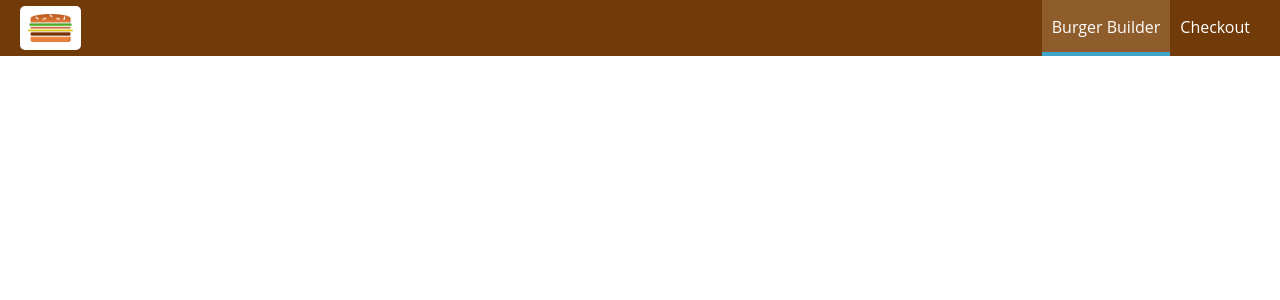
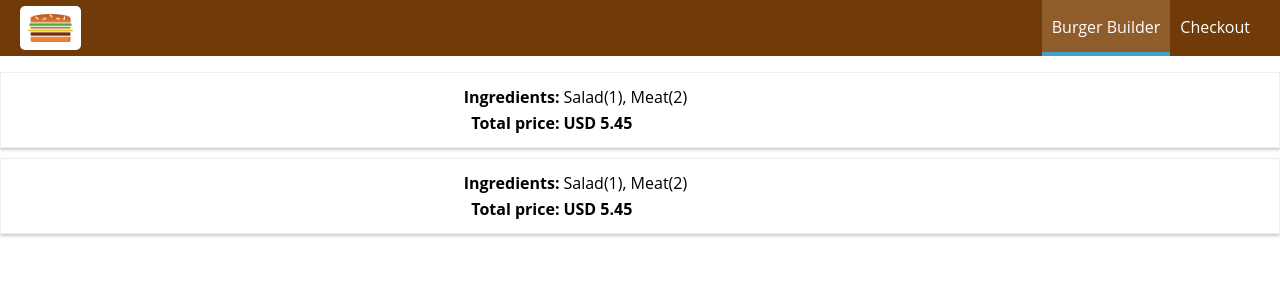
Before and after one commit to andreisavelev/burger-builder-react, a React app: page /orders in a window 1280 px wide. Shown: the top 300 px of the page. Built offline with nearby package versions, Linux system fonts and the light colour scheme.

Commit message:
Show dummy orders

```diff
--- a/src/App.js
+++ b/src/App.js
@@ -4,6 +4,7 @@ import {Route, Switch} from 'react-router-dom';
 import Layout from './components/Layout/Layout';
 import BurgerBuilder from './containers/BurgerBuilder/BurgerBuilder';
 import Checkout from './containers/Checkout/Checkout';
+import Orders from "./containers/Orders/Orders";
 
 class App extends Component {
     render() {
@@ -14,6 +15,8 @@ class App extends Component {
                         <Route path={'/'}
                                exact
                                component={BurgerBuilder}/>
+                        <Route path={'/orders'}
+                               component={Orders}/>
                         <Route path={'/checkout'}
                                component={Checkout}/>
                     </Switch>
--- /dev/null
+++ b/src/components/Order/Order.js
@@ -0,0 +1,28 @@
+import React from 'react';
+
+import classes from './order.css';
+
+const order = function (props) {
+    return (
+        <table className={classes.Order}>
+            <tbody>
+                <tr>
+                    <th>Ingredients:</th>
+                    <td>Salad(1), Meat(2)</td>
+                </tr>
+                <tr>
+                    <th>
+                        Total price:
+                    </th>
+                    <td>
+                        <strong>
+                            USD 5.45
+                        </strong>
+                    </td>
+                </tr>
+            </tbody>
+        </table>
+    );
+};
+
+export default order;
--- /dev/null
+++ b/src/components/Order/order.css
@@ -0,0 +1,12 @@
+.Order {
+    box-sizing: border-box;
+    width: 100%;
+    margin: 10px auto;
+    padding: 10px;
+    border: 1px solid #eee;
+    box-shadow: 0 2px 3px #ccc;
+}
+
+.Order th  {
+    text-align: right;
+}
--- a/src/containers/BurgerBuilder/BurgerBuilder.js
+++ b/src/containers/BurgerBuilder/BurgerBuilder.js
@@ -105,6 +105,7 @@ class BurgerBuilder extends Component {
                 queryParams.push(`${encodeURIComponent(i)}=${encodeURIComponent(this.state.ingredients[i])}`);
             }
         }
+        queryParams.push(`price=${this.state.totalPrice}`);
 
         queryString = queryParams.join('&');
 
@@ -112,36 +113,6 @@ class BurgerBuilder extends Component {
             pathname: '/checkout',
             search: `?${queryString}`
         });
-
-
-        // const order = {
-        //     ingredients: this.state.ingredients,
-        //     price: this.state.totalPrice,
-        //     customer: {
-        //         name: 'Andrey Savelev',
-        //         address: {
-        //             street: 'Teststreet 1',
-        //             zipCode: '12412',
-        //             country: 'Russia'
-        //         },
-        //         email: 'test@test.com',
-        //         deliveryMethod: 'fastest'
-        //     }
-        // };
-        //
-        // this.setState({
-        //     loading: true
-        // });
-        //
-        // axios.post('/orders.json', order)
-        //     .then(response => this.setState({
-        //         loading: false,
-        //         purchasing: false
-        //     }))
-        //     .catch(error => this.setState({
-        //         loading: false,
-        //         purchasing: false
-        //     }));
     };
 
     render() {
--- a/src/containers/Checkout/Checkout.js
+++ b/src/containers/Checkout/Checkout.js
@@ -6,24 +6,26 @@ import ContactData from './ContactData/ContactData';
 
 class Checkout extends Component {
     state = {
-        ingredients: {
-            salad: 1,
-            meat: 1,
-            bacon: 1,
-            cheese: 1
-        }
+        ingredients: null,
+        price: 0
     };
 
-    componentDidMount() {
+    componentWillMount() {
         const search = new URLSearchParams(this.props.location.search);
         const ingredients = {};
+        let price = 0;
 
         for (let item of search.entries()) {
-            ingredients[item[0]] = +item[1];
+            if (item[0] === 'price') {
+                price = item[1];
+            } else {
+                ingredients[item[0]] = +item[1];
+            }
         }
 
         this.setState({
-            ingredients
+            ingredients,
+            price
         });
     }
 
@@ -40,9 +42,13 @@ class Checkout extends Component {
             <div>
                 <CheckoutSummary ingredients={this.state.ingredients}
                                  checkoutCancelled={this.checkoutCancelledHandler}
-                                 checkoutContinued={this.checkoutContinuedHandler} />
+                                 checkoutContinued={this.checkoutContinuedHandler}/>
                 <Route path={`${this.props.match.path}/contact-data`}
-                       component={ContactData}/>
+                       render={() => (
+                           <ContactData ingredients={this.state.ingredients}
+                                        price={this.state.price}
+                                        {...this.props} />
+                       )}/>
             </div>
         );
     }
--- a/src/containers/Checkout/ContactData/ContactData.js
+++ b/src/containers/Checkout/ContactData/ContactData.js
@@ -1,7 +1,9 @@
 import React, {Component} from 'react';
 
+import axios from '../../../axios-orders';
 import Button from '../../../components/ui/Button/Button';
 import classes from './ContactData.css';
+import Spinner from '../../../components/ui/Spinner/Spinner';
 
 class ContactData extends Component {
     state = {
@@ -10,19 +12,72 @@ class ContactData extends Component {
         address: {
             street: '',
             postalCode: ''
-        }
+        },
+
+        loading: false
+    };
+
+    orderHandler = event => {
+        const order = {
+            ingredients: this.props.ingredients,
+            totalPrice: this.props.price,
+            customer: {
+                name: 'Andrey Savelev',
+                address: {
+                    street: 'Teststreet 1',
+                    zipCode: '12412'
+                },
+                email: 'test@test.com',
+                deliveryMethod: 'fastest'
+            }
+        };
+
+        event.preventDefault();
+
+        this.setState({
+            loading: true
+        });
+
+        axios.post('/orders.json', order)
+            .then(response => {
+                this.setState({
+                    loading: false
+                });
+
+                this.props.history.push('/');
+            })
+            .catch(error => this.setState({
+                loading: false
+            }));
     };
 
     render() {
+        let form = (
+            <form>
+                <input type="text"
+                       name="name"
+                       placeholder="Your Name"/>
+                <input type="email"
+                       name="email"
+                       placeholder="Your Email"/>
+                <input type="number"
+                       name="postal"
+                       placeholder="Your Postal Code"/>
+                <Button btnType={'Success'}
+                        clicked={this.orderHandler}>
+                    ORDER
+                </Button>
+            </form>
+        );
+
+        if (this.state.loading) {
+            form = <Spinner />;
+        }
+
         return (
             <div className={classes.ContactData}>
                 <h1>Enter your contact data</h1>
-                <form>
-                    <input type="text" name="name" placeholder="Your Name" />
-                    <input type="email" name="email" placeholder="Your Email" />
-                    <input type="number" name="postal" placeholder="Your Postal Code" />
-                    <Button btnType={'Success'}>ORDER</Button>
-                </form>
+                {form}
             </div>
         );
     }
--- /dev/null
+++ b/src/containers/Orders/Orders.js
@@ -0,0 +1,16 @@
+import React, {Component} from 'react';
+
+import Order from '../../components/Order/Order';
+
+class Orders extends Component {
+    render() {
+        return (
+            <div>
+                <Order/>
+                <Order/>
+            </div>
+        )
+    }
+}
+
+export default Orders;
```
